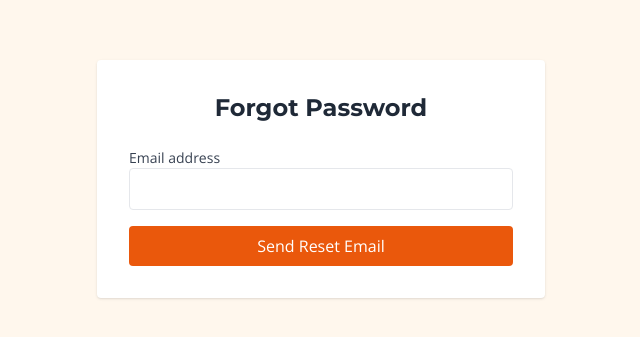
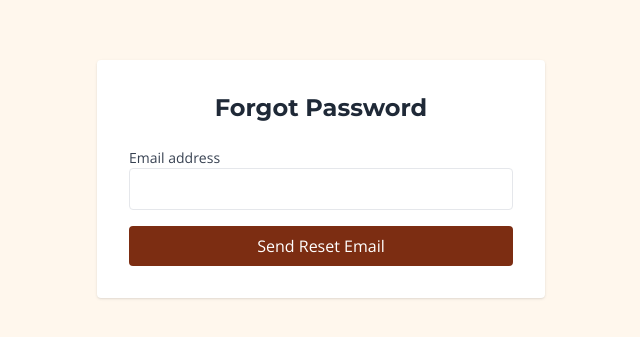
Before and after one commit to adrien-tello/HOMECHEF-REPO, a React (Vite) app: page /forgot in a window 1280 px wide. Shown: the part 221-558 px from the top of the page, without its empty margins (319-959 px from the left). Built offline with nearby package versions, Linux system fonts and the light colour scheme; no server answers.

Commit message:
updated forgotPass

```diff
--- a/src/pages/ForgotPassword.tsx
+++ b/src/pages/ForgotPassword.tsx
@@ -66,7 +66,7 @@ const ForgotPassword = () => {
             <button
               type="submit"
               disabled={loading}
-              className="w-full bg-orange-600 hover:bg-orange-700 text-white py-2 px-4 rounded disabled:opacity-50"
+              className="w-full bg-orange-900 hover:bg-orange-900 text-white py-2 px-4 rounded disabled:opacity-50"
             >
               {loading ? 'Sending...' : 'Send Reset Email'}
             </button>
```
